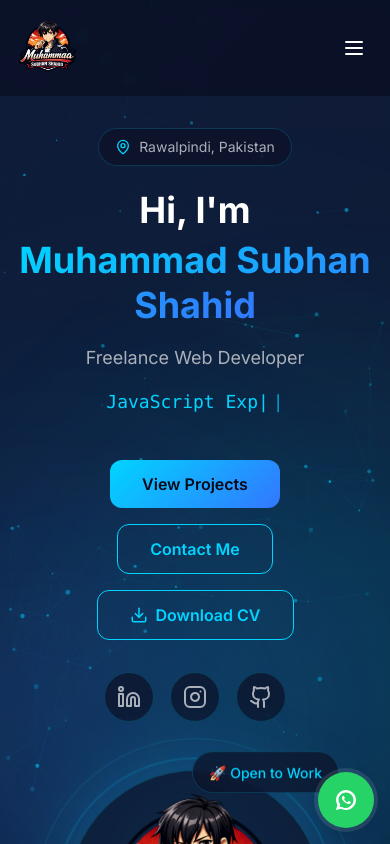
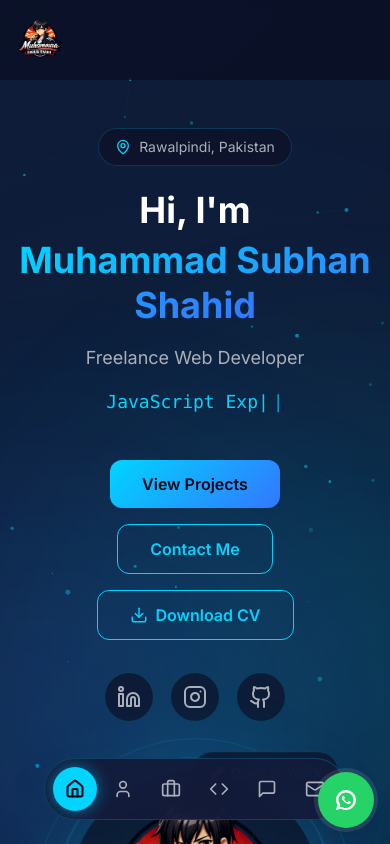
Before and after one commit to SubhanShahid55/Portfolio, a React (Vite) app: page / in a window 390 px wide. Shown: the top 844 px of the page. Built offline with nearby package versions, Linux system fonts and the light colour scheme; the HTML template or start-up script is replaced by a standard one.

Commit message:
feat: implement responsive layout with ParticleBackground and animated glass-style navigation bar

```diff
--- a/src/components/Layout.tsx
+++ b/src/components/Layout.tsx
@@ -13,7 +13,7 @@ const Layout = ({ children }: LayoutProps) => {
     <div className="min-h-screen bg-background overflow-x-hidden animated-gradient">
       <ParticleBackground />
       <Navbar />
-      <main className="relative z-10 pt-32 md:pt-40">
+      <main className="relative z-10 pt-32 md:pt-40 pb-24 md:pb-0">
         {children}
       </main>
       <Footer />
--- a/src/components/Navbar.tsx
+++ b/src/components/Navbar.tsx
@@ -1,20 +1,19 @@
 import { useState, useEffect } from 'react';
 import { motion, AnimatePresence } from 'framer-motion';
-import { Menu, X } from 'lucide-react';
 import { Link, useLocation } from 'react-router-dom';
+import { Home, User, Briefcase, Code, MessageSquare, Mail } from 'lucide-react';
 
 const navItems = [
-  { label: 'Home', href: '/' },
-  { label: 'About', href: '/about' },
-  { label: 'Experience', href: '/experience' },
-  { label: 'Projects', href: '/projects' },
-  { label: 'Testimonials', href: '/testimonials' },
-  { label: 'Contact', href: '/contact' },
+  { label: 'Home', href: '/', icon: Home },
+  { label: 'About', href: '/about', icon: User },
+  { label: 'Experience', href: '/experience', icon: Briefcase },
+  { label: 'Projects', href: '/projects', icon: Code },
+  { label: 'Testimonials', href: '/testimonials', icon: MessageSquare },
+  { label: 'Contact', href: '/contact', icon: Mail },
 ];
 
 const Navbar = () => {
   const [isScrolled, setIsScrolled] = useState(false);
-  const [isMobileMenuOpen, setIsMobileMenuOpen] = useState(false);
   const location = useLocation();
 
   useEffect(() => {
@@ -23,17 +22,14 @@ const Navbar = () => {
     return () => window.removeEventListener('scroll', handleScroll);
   }, []);
 
-  useEffect(() => {
-    setIsMobileMenuOpen(false);
-  }, [location]);
-
   return (
+    <>
       <motion.nav
         initial={{ y: -100 }}
         animate={{ y: 0 }}
         transition={{ duration: 0.6, ease: 'easeOut' }}
         className={`fixed top-0 left-0 right-0 z-50 transition-all duration-300 ${
-        isScrolled ? 'glass-card py-3' : 'py-4 bg-background/50 backdrop-blur-sm'
+          isScrolled ? 'glass-card py-3 rounded-none md:rounded-xl md:mt-2 md:mx-4' : 'py-4 bg-background/50 backdrop-blur-sm'
         }`}
       >
         <div className="container mx-auto px-4 md:px-6 flex items-center justify-between">
@@ -41,12 +37,13 @@ const Navbar = () => {
             <motion.img
               src="/logo.png"
               alt="Muhammad Subhan Shahid"
-            className="h-16 md:h-20 w-auto"
+              className="h-12 md:h-16 lg:h-20 w-auto"
               whileHover={{ scale: 1.05 }}
               whileTap={{ scale: 0.95 }}
             />
           </Link>
 
+          {/* Desktop Navigation */}
           <ul className="hidden md:flex items-center gap-8">
             {navItems.map((item, index) => (
               <motion.li
@@ -70,50 +67,38 @@ const Navbar = () => {
               </motion.li>
             ))}
           </ul>
+        </div>
+      </motion.nav>
 
-        <button
-          onClick={() => setIsMobileMenuOpen(!isMobileMenuOpen)}
-          className="md:hidden text-foreground p-2"
-          aria-label="Toggle menu"
+      {/* Mobile Bottom Navigation Bar (Dock Style) */}
+      <div className="md:hidden fixed bottom-6 left-0 right-0 z-50 flex justify-center px-4 pointer-events-none">
+        <motion.div
+          initial={{ y: 100, opacity: 0 }}
+          animate={{ y: 0, opacity: 1 }}
+          transition={{ duration: 0.6, delay: 0.2 }}
+          className="glass-card flex items-center gap-1 p-2 rounded-full pointer-events-auto shadow-2xl"
+          style={{ background: 'hsla(230, 50%, 15%, 0.9)' }}
         >
-          {isMobileMenuOpen ? <X size={24} /> : <Menu size={24} />}
-        </button>
+          {navItems.map((item) => {
+            const isActive = location.pathname === item.href;
+            const Icon = item.icon;
+
+            return (
+              <Link
+                key={item.label}
+                to={item.href}
+                className={`relative p-3 rounded-full flex items-center justify-center transition-all duration-300 ${
+                  isActive ? 'text-background bg-primary shadow-[0_0_15px_hsla(190,100%,50%,0.5)]' : 'text-muted-foreground hover:text-foreground hover:bg-muted/30'
+                }`}
+                aria-label={item.label}
+              >
+                <Icon size={20} strokeWidth={isActive ? 2.5 : 2} />
+              </Link>
+            );
+          })}
+        </motion.div>
       </div>
-
-      <AnimatePresence>
-        {isMobileMenuOpen && (
-          <motion.div
-            initial={{ opacity: 0, height: 0 }}
-            animate={{ opacity: 1, height: 'auto' }}
-            exit={{ opacity: 0, height: 0 }}
-            className="md:hidden glass-card mt-2 mx-4 overflow-hidden"
-          >
-            <ul className="py-4">
-              {navItems.map((item, index) => (
-                <motion.li
-                  key={item.label}
-                  initial={{ opacity: 0, x: -20 }}
-                  animate={{ opacity: 1, x: 0 }}
-                  transition={{ delay: index * 0.05 }}
-                >
-                  <Link
-                    to={item.href}
-                    className={`px-6 py-3 transition-colors flex items-center gap-3 ${
-                      location.pathname === item.href
-                        ? 'text-primary bg-primary/10'
-                        : 'text-muted-foreground hover:text-foreground hover:bg-muted/50'
-                    }`}
-                  >
-                    <span className={`${location.pathname === item.href ? 'block' : 'hidden'} w-2 h-2 rounded-full bg-primary`} />
-                    <span>{item.label}</span>
-                  </Link>
-                </motion.li>
-              ))}
-            </ul>
-          </motion.div>
-        )}
-      </AnimatePresence>
-    </motion.nav>
+    </>
   );
 };
 
--- a/src/components/ParticleBackground.tsx
+++ b/src/components/ParticleBackground.tsx
@@ -28,7 +28,10 @@ const ParticleBackground = () => {
     }
 
     const particles: Particle[] = [];
-    const particleCount = 80;
+    // Reduce particle count significantly on mobile to improve performance
+    const isMobile = window.innerWidth < 768;
+    const particleCount = isMobile ? 30 : 80;
+    const connectionDistance = isMobile ? 100 : 150;
 
     for (let i = 0; i < particleCount; i++) {
       particles.push({
@@ -40,6 +43,8 @@ const ParticleBackground = () => {
         opacity: Math.random() * 0.5 + 0.1,
       });
     }
+
+    let animationFrameId: number;
 
     const animate = () => {
       ctx.clearRect(0, 0, canvas.width, canvas.height);
@@ -62,24 +67,25 @@ const ParticleBackground = () => {
           const dy = particle.y - otherParticle.y;
           const distance = Math.sqrt(dx * dx + dy * dy);
 
-          if (distance < 150) {
+          if (distance < connectionDistance) {
             ctx.beginPath();
             ctx.moveTo(particle.x, particle.y);
             ctx.lineTo(otherParticle.x, otherParticle.y);
-            ctx.strokeStyle = `rgba(0, 212, 255, ${0.1 * (1 - distance / 150)})`;
+            ctx.strokeStyle = `rgba(0, 212, 255, ${0.1 * (1 - distance / connectionDistance)})`;
             ctx.lineWidth = 0.5;
             ctx.stroke();
           }
         });
       });
 
-      requestAnimationFrame(animate);
+      animationFrameId = requestAnimationFrame(animate);
     };
 
     animate();
 
     return () => {
       window.removeEventListener('resize', setCanvasSize);
+      cancelAnimationFrame(animationFrameId);
     };
   }, []);
 
```
Lines whose indentation alone changed are shown as unchanged.
